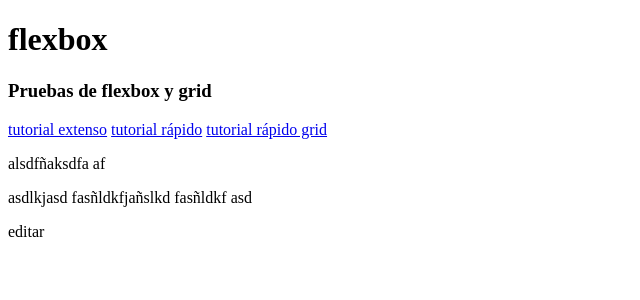
After one commit to Opajunco/django1, a Django app: page /flexbox/ in a window 1280 px wide. The commit adds this page. Shown: the top 300 px of the page, without its empty margins (0-640 px from the left). Run offline with Django 3.2, Linux system fonts and the light colour scheme.

Commit message:
pruebas grid y flexbox

```diff
--- /dev/null
+++ b/miapp/templates/flexbox.html
@@ -0,0 +1,38 @@
+{% load static %}
+<!DOCTYPE html>
+<html lang="en">
+<head>
+    <meta charset="UTF-8">
+    <meta name="viewport" content="width=device-width, initial-scale=1.0">
+    <title>Document</title>
+    <link rel="stylesheet" href="{% static 'css/flexbox.css'%}">
+</head>
+<body>
+
+<h1>{{titulo}}</h1>
+<h3>Pruebas de flexbox y grid</h3>
+<a href="https://www.youtube.com/watch?v=Y8zMYaD1bz0&list=PL4cUxeGkcC9i3FXJSUfmsNOx8E7u6UuhG">tutorial extenso</a>
+<a href="https://www.youtube.com/watch?v=phWxA89Dy94">tutorial rápido</a>
+<a href="https://www.youtube.com/watch?v=EiNiSFIPIQE">tutorial rápido grid</a>
+
+<div class="container">
+<div class="itcss item-1"><p>alsdfñaksdfa af</p></div>
+<div class="itcss item-2"><p>asdlkjasd fasñldkfjañslkd fasñldkf asd</p></div>
+<div class="itcss item-3"></div>
+<div class="itcss item-4"></div>
+<div class="itcss item-5"></div>
+<div class="itcss item-6">editar</div>
+</div>
+
+<div class="container">
+<div class="itcss item-1"></div>
+<div class="itcss item-2"></div>
+<div class="itcss item-3"></div>
+<div class="itcss item-4"></div>
+<div class="itcss item-5"></div>
+<div class="itcss item-6"></div>
+</div>
+
+
+</body>
+</html>
--- a/miapp/templates/index.html
+++ b/miapp/templates/index.html
@@ -12,6 +12,7 @@
     <div class="container">
         <h1 class="display-4">{{titulo}}</h1>
         <p>{{descripcion}}</p>
+        {% comment %} <a href="file:/">vamos a Gestión access!!!!</a>            {% endcomment %}
 
     </div>
   </div>
--- a/miapp/templates/navbar.html
+++ b/miapp/templates/navbar.html
@@ -22,7 +22,11 @@
           </li>
 
           {#Ejemplo AJAX#} <li class="nav-item">
-            <a class="nav-link" href="{%url 'indexpaises'%}">Ejemplo AJAX</a>
+            <a class="nav-link" href="{%url 'indexpaises'%}">AJAX</a>
+          </li>
+
+          {#Ejemplo flexbox#} <li class="nav-item">
+            <a class="nav-link" href="{%url 'flexbox'%}">flexbox</a>
           </li>
 
 
--- a/miapp/views.py
+++ b/miapp/views.py
@@ -29,7 +29,8 @@ def autocad(request, user='', pwd=''):
     return HttpResponse(f"{user}, {pwd}")
 
 
-
+def flexbox(request):
+    return render(request, 'flexbox.html', {'titulo':'flexbox' })
 
 
 def crear_articulo(request, title, content, public):
--- a/myproject/urls.py
+++ b/myproject/urls.py
@@ -29,6 +29,7 @@ urlpatterns = [
     path('crear-articulo/<str:title>/<str:content>/<str:public>', miappViews.crear_articulo, name='crear_articulo'),
     path('articulo/<int:pk>', miappViews.articulo, name='articulo'),
     path('articulos/', miappViews.articulos, name='articulos'),
+    path('flexbox/', miappViews.flexbox, name='flexbox'),
     path('miapp/', include('miapp.urls')),
-    path('obras/', include('obras.urls'))
+    path('obras/', include('obras.urls')),
 ]
```
Also changed, not shown: miapp/static/css/flexbox.css (added, +13 -0 lines), myproject/static/js/checkin3.js (+19 -1 lines), static/js/checkin3.js (+19 -1 lines), static/css/flexbox.css (added).
